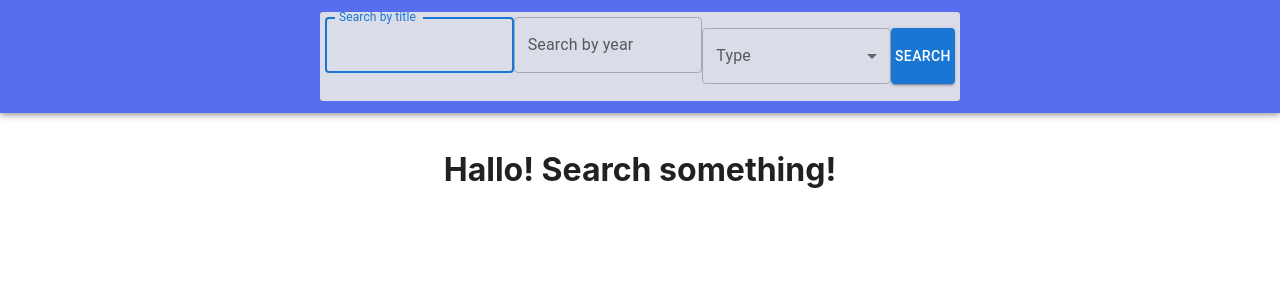
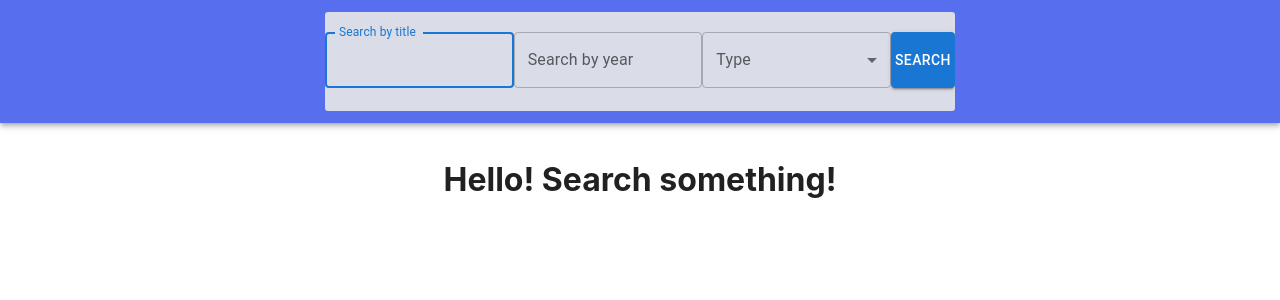
Before and after one commit to mstotskyi/movie-list, a React (Create React App) app: page / in a window 1280 px wide. Shown: the top 300 px of the page. Built offline with nearby package versions, Linux system fonts and the light colour scheme.

Commit message:
fix-style-searchbar

```diff
--- a/src/components/MovieGallery/MovieGallery.tsx
+++ b/src/components/MovieGallery/MovieGallery.tsx
@@ -66,7 +66,7 @@ export function MovieGallery({
   };
 
   if (status === "init") {
-    return <h1>Hallo! Search something!</h1>;
+    return <h1>Hello! Search something!</h1>;
   }
   if (status === "pending") {
     return <Spiner />;
--- a/src/components/Searchbar/Searchbar.module.css
+++ b/src/components/Searchbar/Searchbar.module.css
@@ -19,10 +19,11 @@
 
 .SearchForm {
   display: flex;
-  align-items: center;
+  align-items: top;
   border-radius: 3px;
   overflow: hidden;
-  padding: 5px;
+  padding-top: 20px;
+  /* padding: 5px; */
   background-color: #dadce7;
 }
 
```
